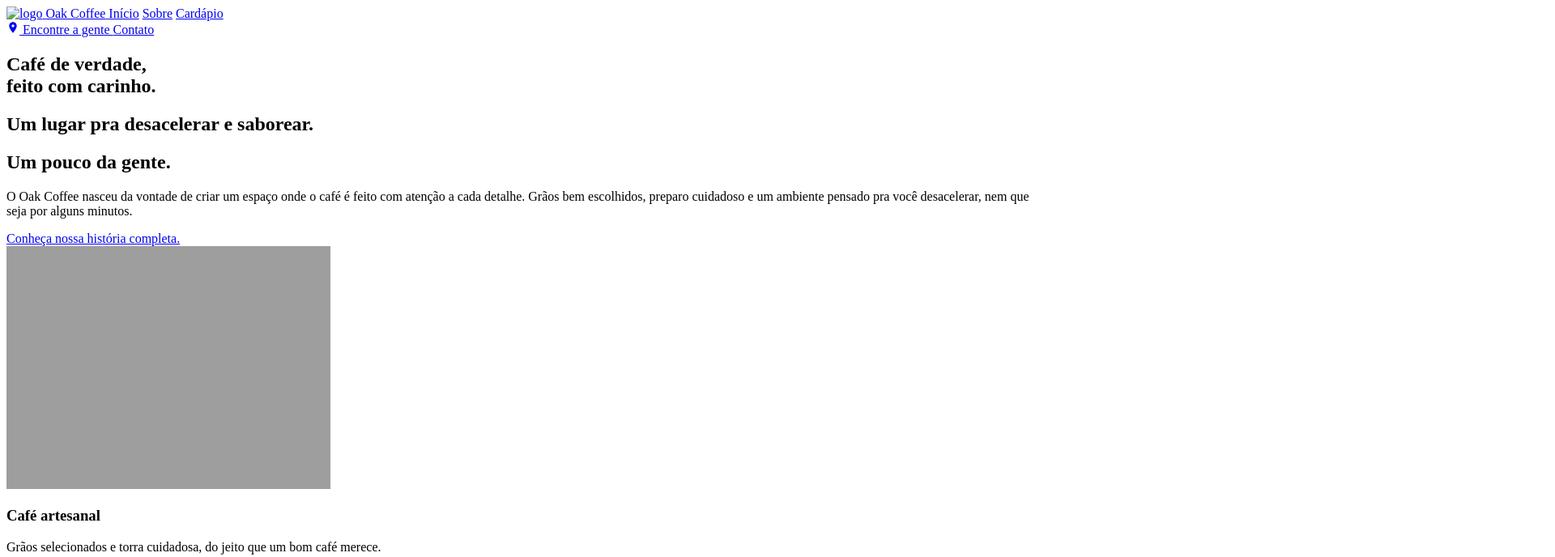
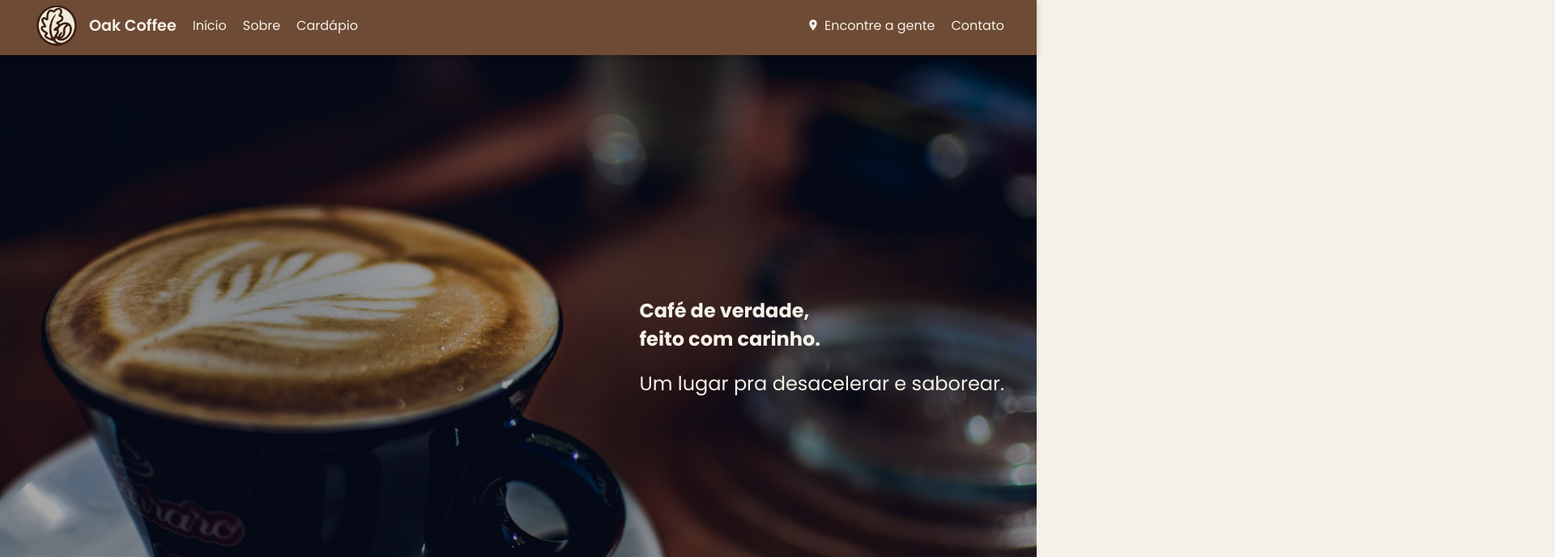
Before and after one commit to pdreeo/cafeteria, a plain HTML site: page index.html in a window 1280 px wide. Shown: the top 688 px of the page at 81% size, 1920 px wide, since content can reach past the window. Drawn offline with Linux system fonts and the light colour scheme; the site is published under a folder, as on GitHub Pages, so addresses that start at the root find nothing.

Commit message:
Fix HTML formatting and structure

```diff
--- a/index.html
+++ b/index.html
@@ -4,7 +4,7 @@
     <meta charset="UTF-8">
     <meta name="viewport" content="width=device-width, initial-scale=1.0">
     <title>Oak Coffe - Sobre</title>
-    <link rel="stylesheet" href="/style.css">
+    <link rel="stylesheet" href="style.css">
     <link rel="preconnect" href="https://fonts.googleapis.com">
     <link href="https://fonts.googleapis.com/css2?family=Poppins:wght@400;600;700&display=swap" rel="stylesheet">
 </head>
@@ -12,8 +12,8 @@
     <header>
         <nav>
             <div class="nav-esquerda">
-                <a href="/index.html" class="logo">
-                <img src="/img/logo.png" alt="logo">
+                <a href="index.html" class="logo">
+                <img src="img/logo.png" alt="logo">
                     <span>Oak Coffee</span>
                 </a>
                 <a href="index.html">Início</a>
```
